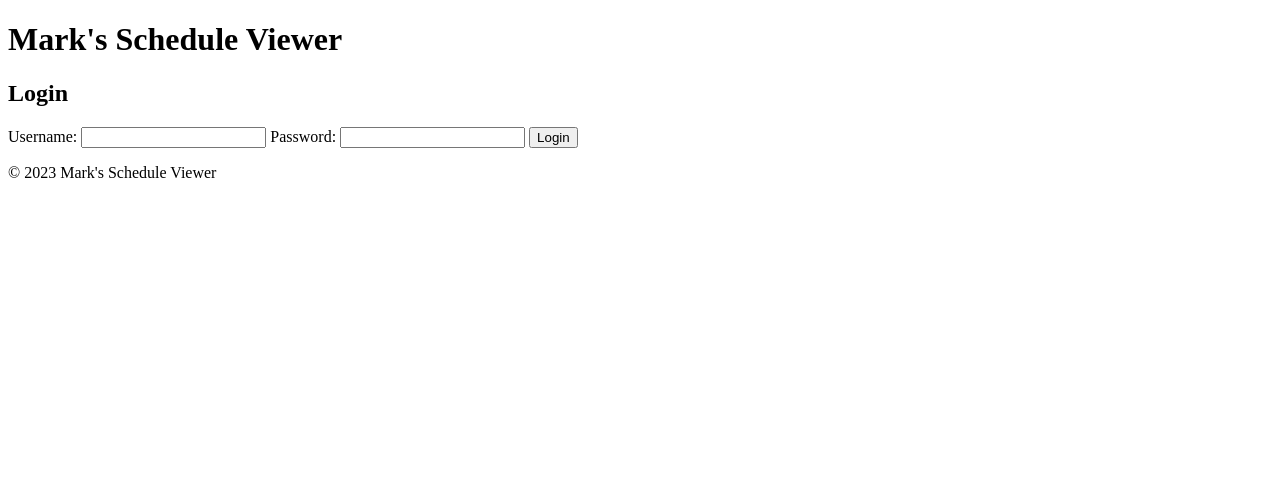
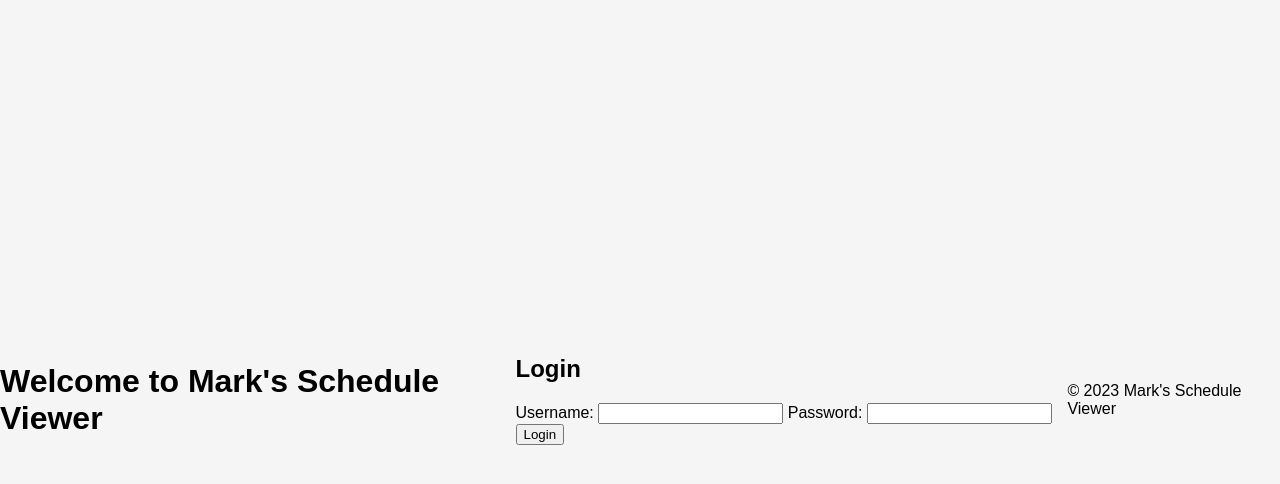
Before and after one commit to gitonwiththecoding/marks-schedule, a plain HTML site: page index.html in a window 1280 px wide. Drawn offline with Linux system fonts and the light colour scheme.

Commit message:
Update index.html
The link to the style.css file was wrong so I corrected it.

```diff
--- a/index.html
+++ b/index.html
@@ -4,12 +4,12 @@
     <meta charset="UTF-8">
     <meta name="viewport" content="width=device-width, initial-scale=1.0">
     <title>Login - Mark's Schedule Viewer</title>
-    <link type="text/css" rel="stylesheet" href="styles.css"> <!-- Link to your CSS file -->
+    <link type="text/css" rel="stylesheet" href="style.css"> <!-- Link to your CSS file -->
     <script src="https://cdn.jsdelivr.net/npm/tesseract.js"></script> <!-- Link to your JavaScript file -->
 </head>
 <body>
     <header>
-        <h1>Mark's Schedule Viewer</h1>
+        <h1>Welcome to Mark's Schedule Viewer</h1>
     </header>
     <main>
         <section class="login-section">
```
